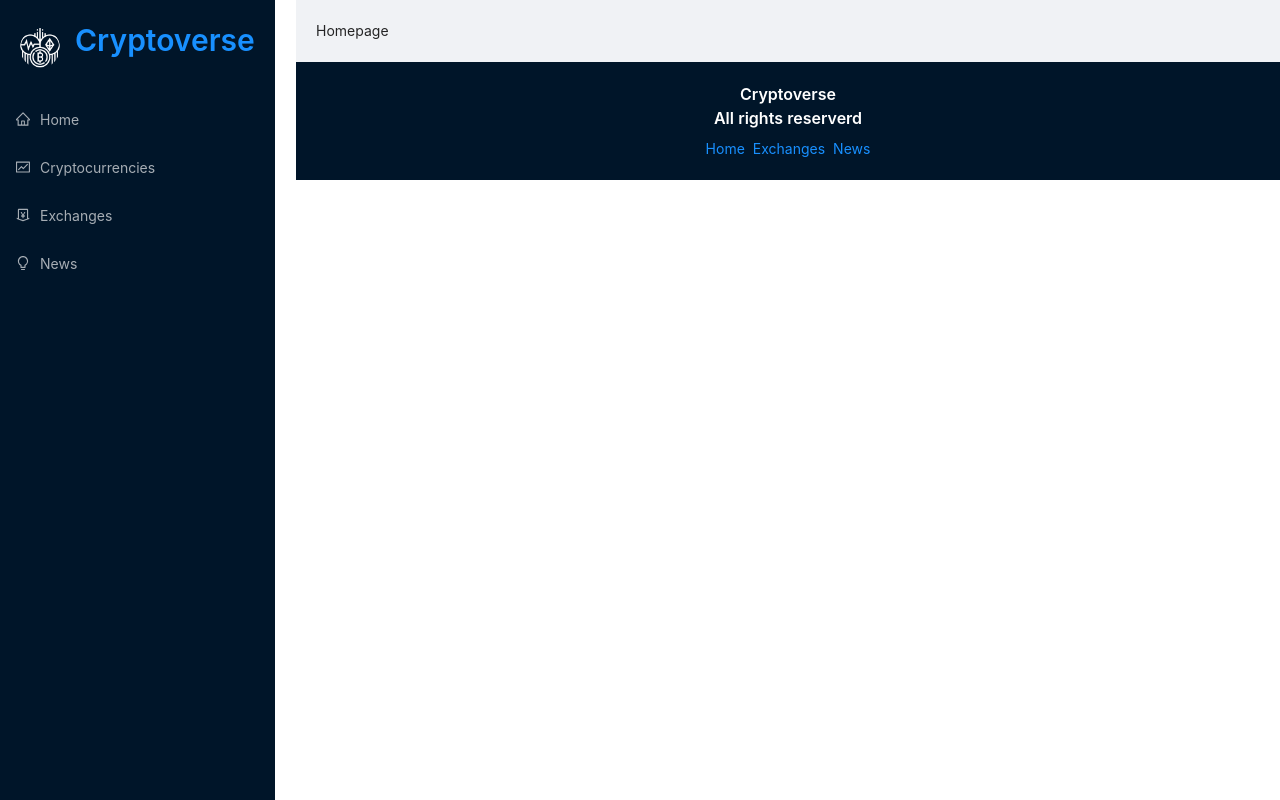
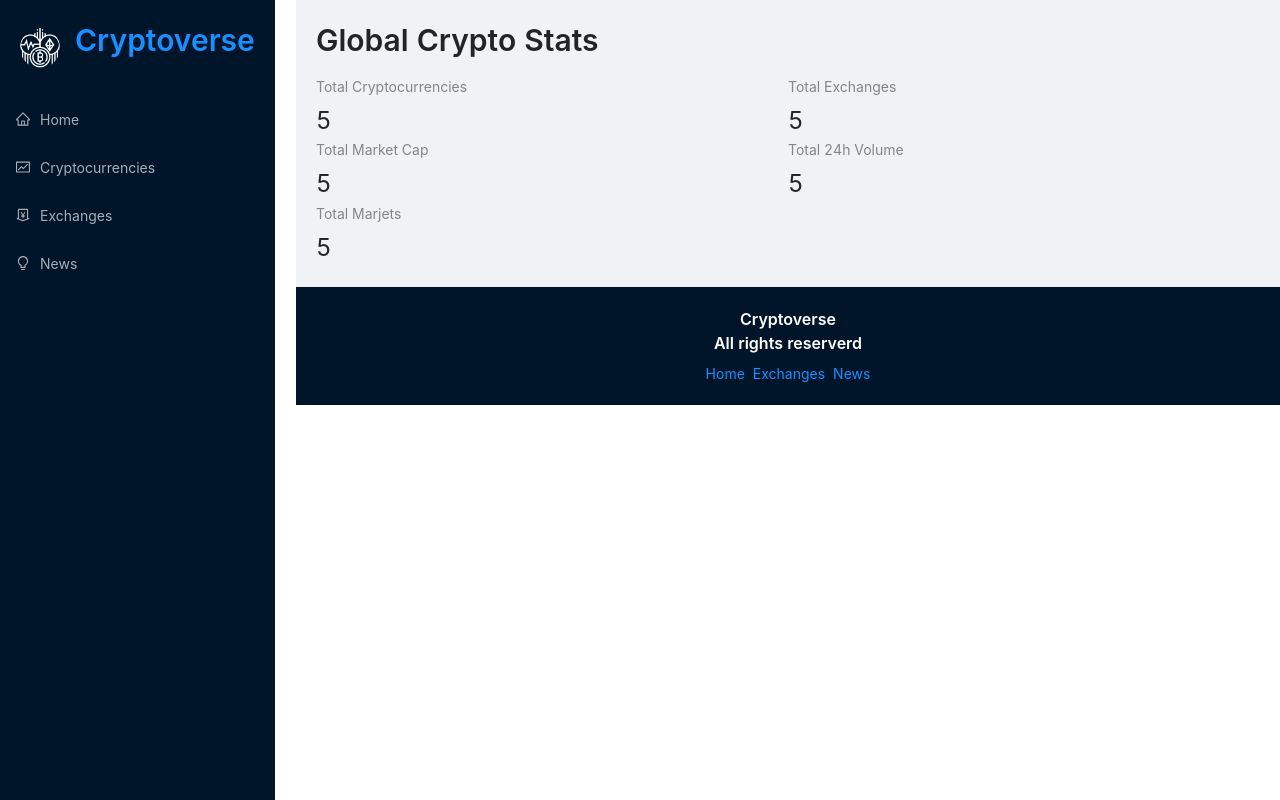
Before and after one commit to RylandAdams/cryptoverse_ReactRedux, a React (Create React App) app: page / in a window 1280 px wide. Built offline with nearby package versions, Linux system fonts and the light colour scheme.

Commit message:
redux store setup

```diff
--- /dev/null
+++ b/src/app/store.js
@@ -0,0 +1,5 @@
+import { configureStore } from '@reduxjs/toolkit';
+
+export default configureStore({
+  reducer: {},
+});
--- a/src/components/Homepage.jsx
+++ b/src/components/Homepage.jsx
@@ -1,8 +1,22 @@
-import React from 'react'
+import React from 'react';
+import millify from 'millify';
+import { Typography, Row, Col, Statistic } from 'antd';
+import { Link } from 'react-router-dom';
+
+const { Title } = Typography;
 
 const Homepage = () => {
   return (
-    <div>Homepage</div>
+    <>
+    <Title level={2} className='heading'>Global Crypto Stats</Title>
+    <Row>
+        <Col span={12}><Statistic title='Total Cryptocurrencies' value='5' /></Col>
+        <Col span={12}><Statistic title='Total Exchanges' value='5' /></Col>
+        <Col span={12}><Statistic title='Total Market Cap' value='5' /></Col>
+        <Col span={12}><Statistic title='Total 24h Volume' value='5' /></Col>
+        <Col span={12}><Statistic title='Total Marjets' value='5' /></Col>
+    </Row>
+    </>
   )
 }
 
--- a/src/index.js
+++ b/src/index.js
@@ -1,13 +1,17 @@
 import React from 'react';
 import ReactDOM from 'react-dom';
 import { BrowserRouter as Router } from 'react-router-dom';
+import { Provider } from 'react-redux';
 
 import App from './App.js';
+import store from './app/store.js';
 import 'antd/dist/antd.css';
 
 ReactDOM.render(
   <Router>
-    <App />
+    <Provider store={store}>
+      <App />
+    </Provider>
   </Router>,
   document.getElementById('root')
 );
```
Also changed, not shown: src/services/cryptoApi.js (added, +17 -0 lines).
